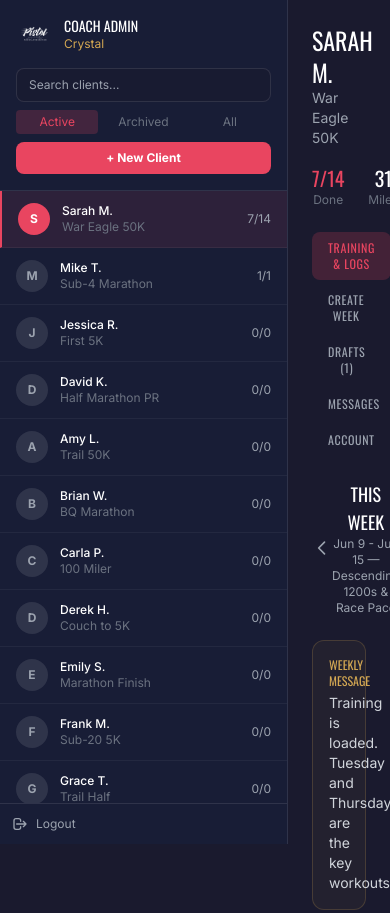
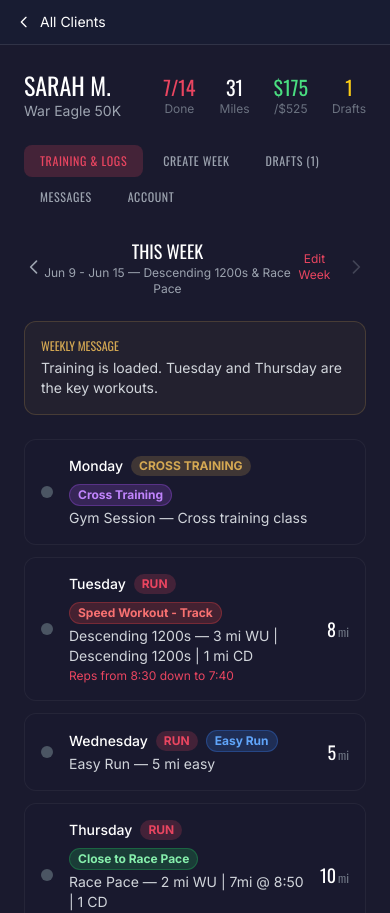
Before and after one commit to cvinirwin9455/crystalpiston, a Next.js app: page /admin in a window 390 px wide. Shown: the top 913 px of the page. Built offline with nearby package versions, Linux system fonts and the light colour scheme.

Commit message:
Mobile responsive admin: full-screen client list, tap to open profile, back button
Co-authored-by: cvinirwin9455 <179919834+cvinirwin9455@users.noreply.github.com>

```diff
--- a/src/app/admin/page.tsx
+++ b/src/app/admin/page.tsx
@@ -111,9 +111,9 @@ export default function AdminPage() {
   const getTrainingTypeBadge = (tt: string) => { switch (tt) { case "SpeedRoad": case "SpeedTrack": return "bg-red-500/20 text-red-400 border-red-500/30"; case "Tempo": case "Threshold": return "bg-orange-500/20 text-orange-400 border-orange-500/30"; case "LongRun": case "Easy": case "Recovery": return "bg-blue-500/20 text-blue-400 border-blue-500/30"; case "Hills": return "bg-yellow-500/20 text-yellow-400 border-yellow-500/30"; case "RacePace": case "ClosePace": return "bg-green-500/20 text-green-300 border-green-500/30"; case "Intervals": return "bg-cyan-500/20 text-cyan-400 border-cyan-500/30"; case "TimeTrial": return "bg-red-500/20 text-red-300 border-red-500/30"; case "CrossTraining": return "bg-purple-500/20 text-purple-400 border-purple-500/30"; default: return "bg-gray-500/20 text-gray-400 border-gray-500/30"; } };
 
   return (
-    <div className="min-h-screen bg-primary flex">
-      {/* LEFT SIDEBAR - Client List */}
-      <aside className="w-72 bg-secondary/50 border-r border-white/10 flex flex-col h-screen sticky top-0">
+    <div className="min-h-screen bg-primary md:flex">
+      {/* LEFT SIDEBAR - Client List (full screen on mobile, sidebar on desktop) */}
+      <aside className={`${selectedClient ? "hidden md:flex" : "flex"} w-full md:w-72 bg-secondary/50 md:border-r border-white/10 flex-col h-screen md:sticky md:top-0`}>
         <div className="p-4 border-b border-white/10">
           <div className="flex items-center gap-3 mb-4">
             <Image src="/IMG_5861.PNG" alt="Logo" width={36} height={36} />
@@ -149,8 +149,15 @@ export default function AdminPage() {
         <div className="p-3 border-t border-white/10"><a href="/" className="flex items-center gap-2 text-gray-400 hover:text-accent text-xs"><svg className="w-4 h-4" fill="none" stroke="currentColor" viewBox="0 0 24 24"><path strokeLinecap="round" strokeLinejoin="round" strokeWidth={2} d="M17 16l4-4m0 0l-4-4m4 4H7m6 4v1a3 3 0 01-3 3H6a3 3 0 01-3-3V7a3 3 0 013-3h4a3 3 0 013 3v1" /></svg>Logout</a></div>
       </aside>
 
-      {/* MAIN CONTENT */}
-      <main className="flex-1 min-h-screen overflow-y-auto">
+      {/* MAIN CONTENT (full screen on mobile when client selected) */}
+      <main className={`${!selectedClient ? "hidden md:block" : "block"} flex-1 min-h-screen overflow-y-auto`}>
+        {/* Mobile Back Button */}
+        {selectedClient && (
+          <button onClick={() => setSelectedClient(null)} className="md:hidden flex items-center gap-2 px-4 py-3 text-gray-400 hover:text-white border-b border-white/10 w-full bg-secondary/30">
+            <svg className="w-4 h-4" fill="none" stroke="currentColor" viewBox="0 0 24 24"><path strokeLinecap="round" strokeLinejoin="round" strokeWidth={2} d="M15 19l-7-7 7-7" /></svg>
+            <span className="text-sm">All Clients</span>
+          </button>
+        )}
         {/* Create Client Modal */}
         {showCreateClient && (
           <div className="p-6 bg-secondary/30 border-b border-white/10">
@@ -434,7 +441,7 @@ export default function AdminPage() {
             )}
           </div>
         ) : (
-          <div className="flex items-center justify-center h-full"><p className="text-gray-500">Select a client from the sidebar</p></div>
+          <div className="hidden md:flex items-center justify-center h-full"><p className="text-gray-500">Select a client from the sidebar</p></div>
         )}
       </main>
     </div>
```
